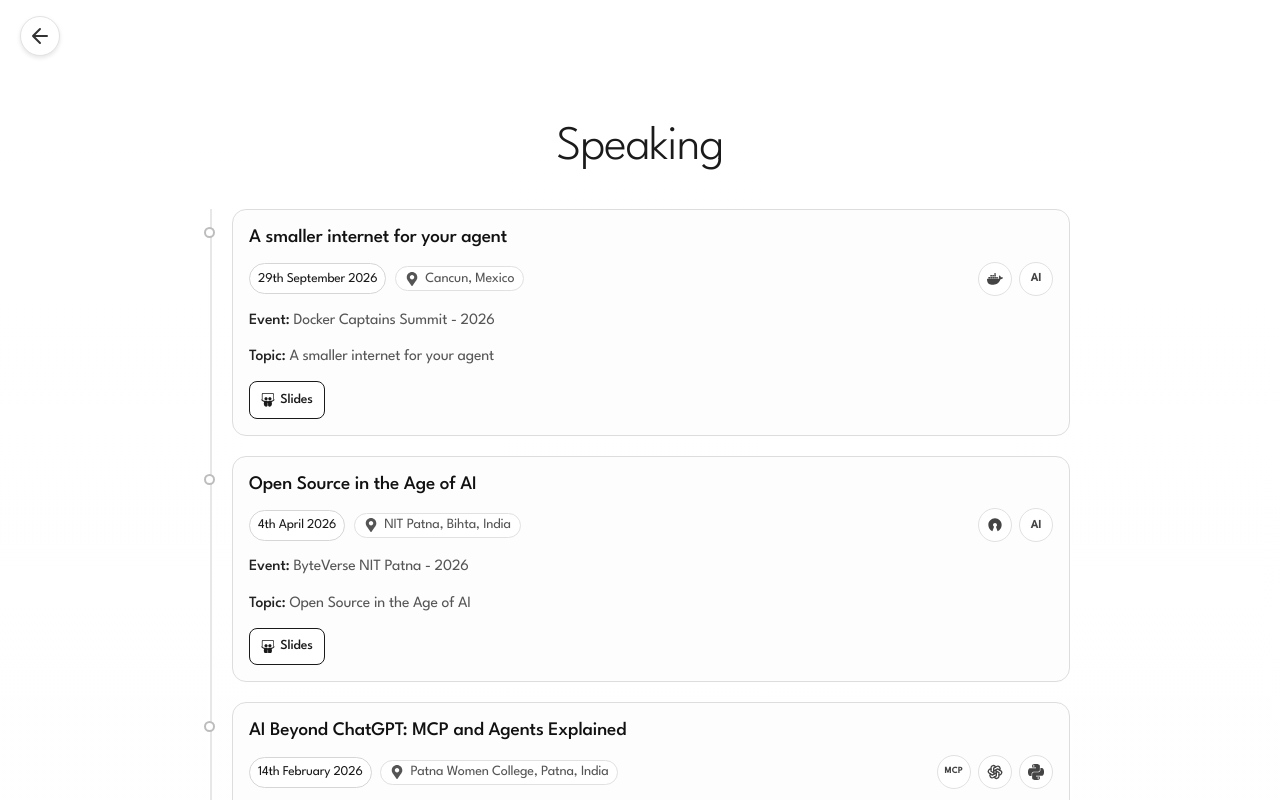
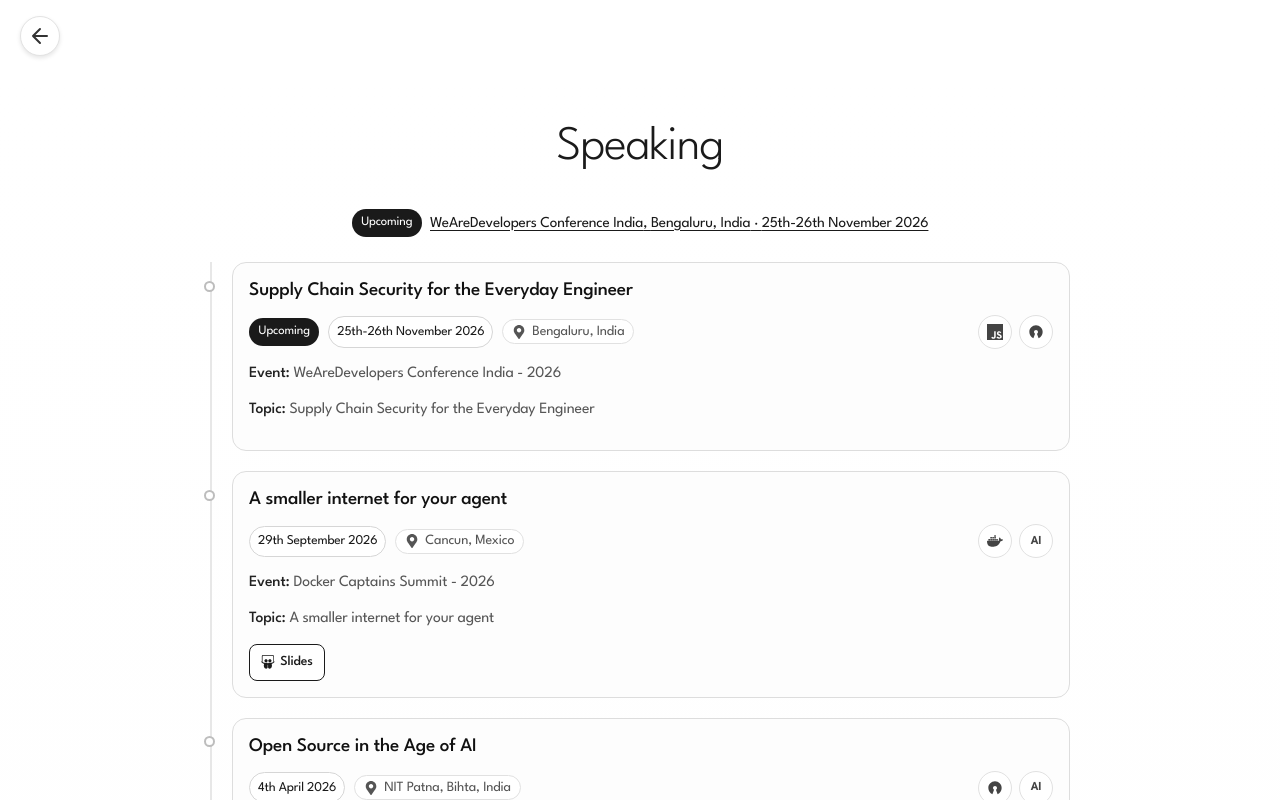
Before and after one commit to Pradumnasaraf/Pradumnasaraf.github.io, a Next.js app: page /speaking in a window 1280 px wide. Shown: the top 800 px of the page. Built offline with nearby package versions, Linux system fonts and the light colour scheme.

Commit message:
feat: add upcoming WeAreDevelopers India talk to speaking page

```diff
--- a/src/app/speaking/page.js
+++ b/src/app/speaking/page.js
@@ -78,6 +78,8 @@ function inferTechnologies(item) {
   return detected.slice(0, 6);
 }
 
+const upcomingTalks = speakingData.filter((item) => item.upcoming);
+
 const SpeakingPage = () => {
   return (
     <>
@@ -86,6 +88,14 @@ const SpeakingPage = () => {
       <div className="speaking-container">
         <div className="speaking-header">
           <h1>Speaking</h1>
+          {upcomingTalks.map((item) => (
+            <p key={item.id} className="speaking-upcoming">
+              <span className="speaking-upcoming-label">Upcoming</span>
+              <a href={item.eventUrl} target="_blank" rel="noopener noreferrer">
+                {item.title}, {item.location} · {item.date}
+              </a>
+            </p>
+          ))}
         </div>
 
         <div className="speaking-timeline">
@@ -97,6 +107,9 @@ const SpeakingPage = () => {
                 </div>
 
                 <div className="speaking-meta-row">
+                  {item.upcoming && (
+                    <span className="speaking-upcoming-chip">Upcoming</span>
+                  )}
                   <span className="speaking-date-chip">{item.date}</span>
                   <span className="speaking-location-chip">
                     <FaMapMarkerAlt />
--- a/src/app/speaking/speaking.json
+++ b/src/app/speaking/speaking.json
@@ -1,4 +1,17 @@
 [
+  {
+    "id": "wearedevelopers-india-2026",
+    "title": "WeAreDevelopers Conference India",
+    "event": "WeAreDevelopers Conference India - 2026",
+    "date": "25th-26th November 2026",
+    "location": "Bengaluru, India",
+    "topic": "Supply Chain Security for the Everyday Engineer",
+    "technologies": ["JavaScript", "Open Source"],
+    "slides": null,
+    "recording": null,
+    "eventUrl": "https://www.wearedevelopers.com/conference-india/agenda/sessions/supply-chain-security-for-the-everyday-engineer-1217164",
+    "upcoming": true
+  },
   {
     "id": "docker-captains-summit-2026",
     "title": "Docker Captains Summit",
--- a/src/app/speaking/style.css
+++ b/src/app/speaking/style.css
@@ -19,6 +19,33 @@
   margin-bottom: 25px;
   font-weight: 300;
   letter-spacing: -0.02em;
+}
+
+.speaking-upcoming {
+  display: inline-flex;
+  align-items: center;
+  flex-wrap: wrap;
+  justify-content: center;
+  gap: 0.5rem;
+  margin: 0;
+  font-size: 0.95rem;
+  color: var(--color-fg-secondary);
+}
+
+.speaking-upcoming a {
+  color: var(--color-fg);
+  text-decoration: underline;
+  text-underline-offset: 3px;
+}
+
+.speaking-upcoming-label,
+.speaking-upcoming-chip {
+  border-radius: 999px;
+  padding: 0.28rem 0.6rem;
+  font-size: 0.8rem;
+  background: var(--color-fg);
+  color: var(--color-surface);
+  white-space: nowrap;
 }
 
 .speaking-timeline {
```
